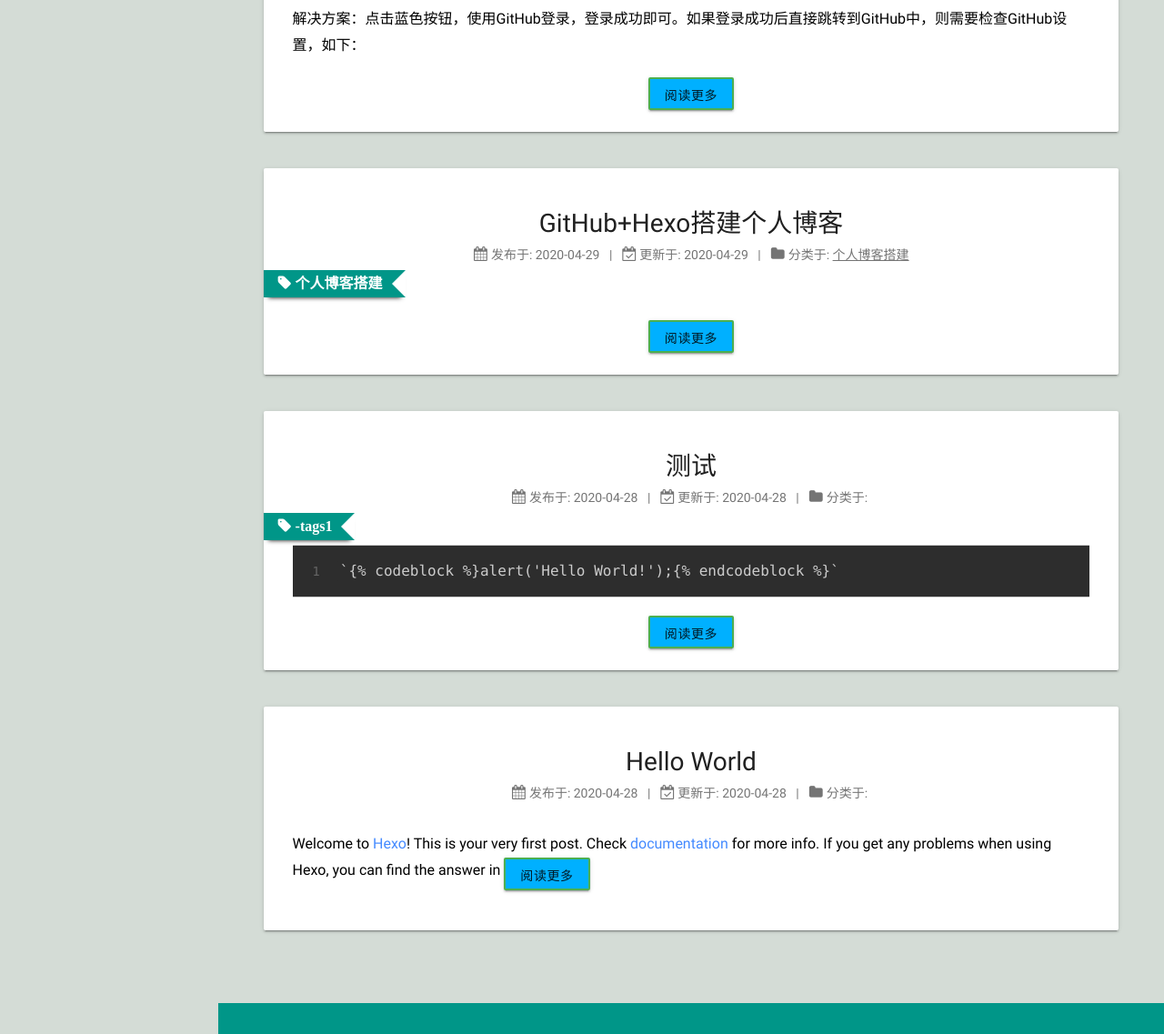
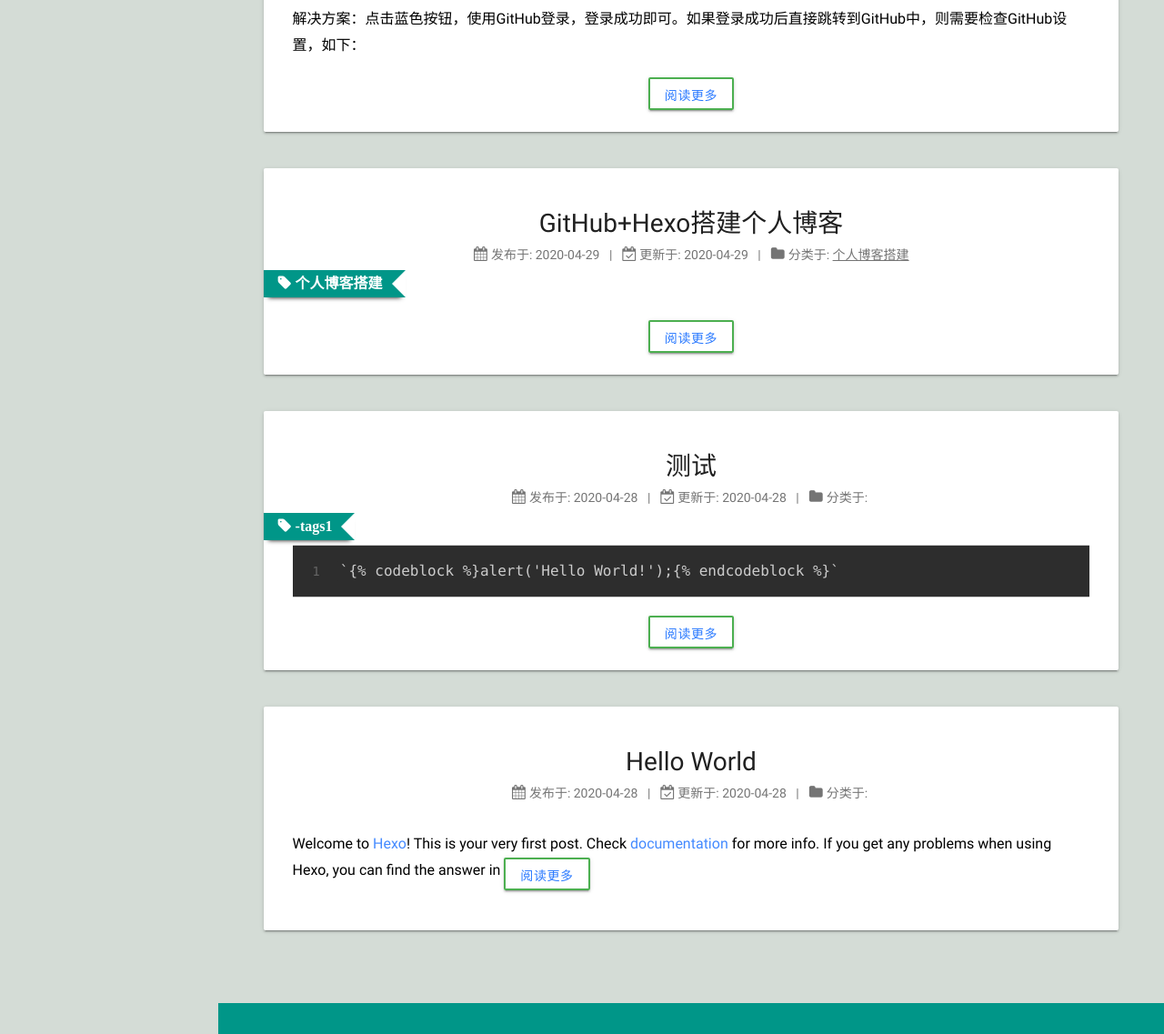
Before and after one commit to 572246774/572246774.github.io, a plain HTML site: page index.html in a window 1280 px wide. Shown: the part 816-1953 px from the top of the page at 91% size. Drawn offline with nearby package versions, Linux system fonts and the light colour scheme; some packages are replaced by stand-ins of ours; a script that the page names is missing.

Commit message:
Site updated: 2020-04-30 09:44:49

```diff
--- a/index.html
+++ b/index.html
@@ -324,7 +324,7 @@
           </div>
 
         <div style="text-align:center;">
-          <a class="post-readmore mdui-btn mdui-ripple mdui-btn-raised mdui-color-light-blue-a400" href="/572246774.github.io/2020/04/29/Github-Hexo%E6%90%AD%E5%BB%BA%E4%B8%AA%E4%BA%BA%E5%8D%9A%E5%AE%A2%E5%B8%B8%E8%A7%81%E9%97%AE%E9%A2%98%E8%A7%A3%E5%86%B3%E6%96%B9%E6%A1%88/">阅读更多</a>
+          <a class="post-readmore mdui-btn mdui-ripple mdui-btn-raised mdui-text-color-blue-a400" href="/572246774.github.io/2020/04/29/Github-Hexo%E6%90%AD%E5%BB%BA%E4%B8%AA%E4%BA%BA%E5%8D%9A%E5%AE%A2%E5%B8%B8%E8%A7%81%E9%97%AE%E9%A2%98%E8%A7%A3%E5%86%B3%E6%96%B9%E6%A1%88/">阅读更多</a>
         </div>
       </div>
     </article>
@@ -373,7 +373,7 @@
           </div>
 
         <div style="text-align:center;">
-          <a class="post-readmore mdui-btn mdui-ripple mdui-btn-raised mdui-color-light-blue-a400" href="/572246774.github.io/2020/04/29/GitHub-Hexo%E6%90%AD%E5%BB%BA%E4%B8%AA%E4%BA%BA%E5%8D%9A%E5%AE%A2/">阅读更多</a>
+          <a class="post-readmore mdui-btn mdui-ripple mdui-btn-raised mdui-text-color-blue-a400" href="/572246774.github.io/2020/04/29/GitHub-Hexo%E6%90%AD%E5%BB%BA%E4%B8%AA%E4%BA%BA%E5%8D%9A%E5%AE%A2/">阅读更多</a>
         </div>
       </div>
     </article>
@@ -422,7 +422,7 @@
           </div>
 
         <div style="text-align:center;">
-          <a class="post-readmore mdui-btn mdui-ripple mdui-btn-raised mdui-color-light-blue-a400" href="/572246774.github.io/2020/04/28/%E6%B5%8B%E8%AF%95/">阅读更多</a>
+          <a class="post-readmore mdui-btn mdui-ripple mdui-btn-raised mdui-text-color-blue-a400" href="/572246774.github.io/2020/04/28/%E6%B5%8B%E8%AF%95/">阅读更多</a>
         </div>
       </div>
     </article>
@@ -465,7 +465,7 @@
           </div>
 
         <div style="text-align:center;">
-          <a class="post-readmore mdui-btn mdui-ripple mdui-btn-raised mdui-color-light-blue-a400" href="/572246774.github.io/2020/04/28/hello-world/">阅读更多</a>
+          <a class="post-readmore mdui-btn mdui-ripple mdui-btn-raised mdui-text-color-blue-a400" href="/572246774.github.io/2020/04/28/hello-world/">阅读更多</a>
         </div>
       </div>
     </article>
```
